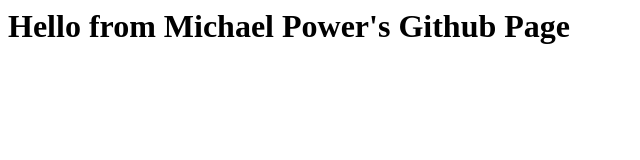
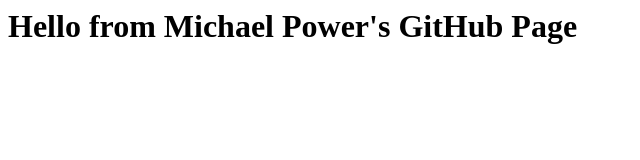
Before and after one commit to MichaelBenison/michaelbenison.github.io, a plain HTML site: page index.html in a window 1280 px wide. Shown: the whole page, without its empty margins (0-640 px from the left). Drawn offline with Linux system fonts and the light colour scheme.

Commit message:
Update index.html

```diff
--- a/index.html
+++ b/index.html
@@ -1 +1 @@
-<h1>Hello from Michael Power's Github Page</h1>
+<h1>Hello from Michael Power's GitHub Page</h1>
```
